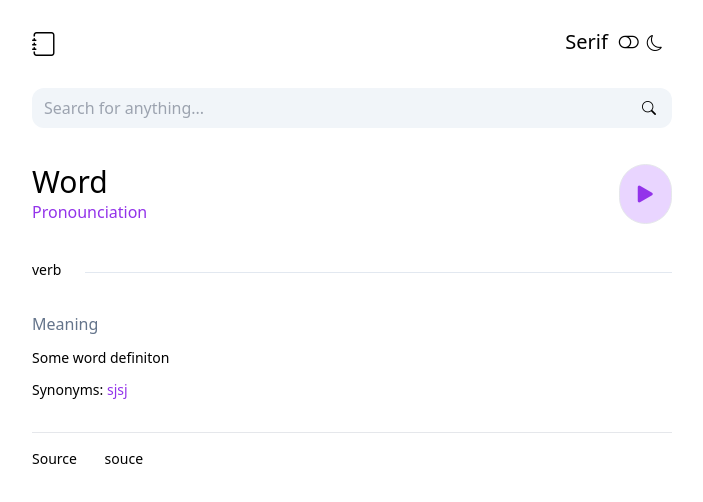
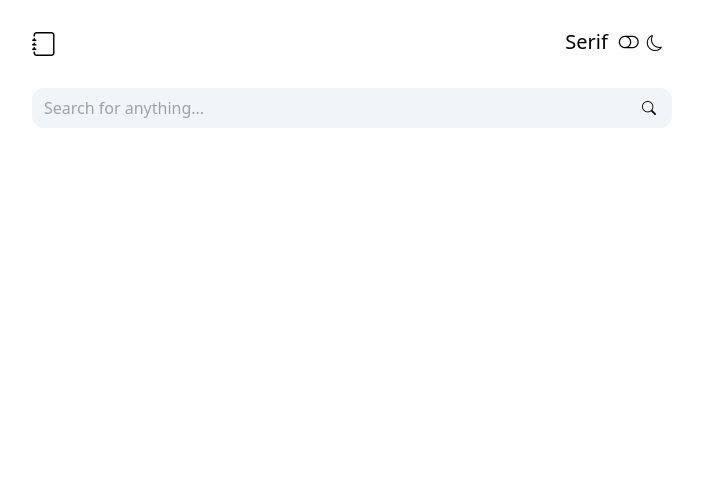
Before and after one commit to Joshua-Nweze/WordDictionary, a Nuxt app: page / in a window 1280 px wide. Shown: the top 502 px of the page, without its empty margins (288-991 px from the left). Built offline with nearby package versions, Linux system fonts and the light colour scheme.

Commit message:
fetching data works on first try, need fixes

```diff
--- a/app.vue
+++ b/app.vue
@@ -1,9 +1,46 @@
 <template>
-  <div class="container mx-auto lg:w-3/6 ">
-    <!-- <NuxtWelcome /> -->
+  <div class="container mx-auto lg:w-3/6">
     <Header />
-    <Search />
-    <Word />
-    <Definitions />
+    <Search
+     @getData="getData"
+     @getWord="getWord"
+    />
+
+    <Transition>
+      <div v-if="wordData">
+        <Word
+         :data="wordData"
+         :word="word"
+        />
+        <Definitions :data="wordData"/>
+      </div>
+    </Transition>
+    <p v-if="wordData">{{ wordData.value }}</p>
   </div>
 </template>
+
+<script setup>
+
+let wordData = ref(null)
+let word = ref(null)
+
+function getData(data){
+  wordData.value = data
+  console.log(wordData.value)
+}
+
+function getWord(data) {
+  word.value = data
+  // console.log(word.value)
+}
+</script>
+
+<style scoped>
+.v-enter-active, .v-leave-active {
+  transition: opacity 0.5s ease;
+}
+
+.v-enter-from, .v-leave-to {
+  opacity: 0;
+}
+</style>
--- a/components/Definitions.vue
+++ b/components/Definitions.vue
@@ -1,33 +1,52 @@
 <template>
-    <div class="text-sm">
-        <div class="grid grid-cols-12">
-            <span class="part-of-speech col-span-1">verb</span>
-            <span class="line col-span-11 w-full h-px bg-slate-200 mt-3"></span>
-        </div>
-        <div class="my-8">
-            <div class="text-slate-500 text-base">Meaning</div>
+    <div v-for="word in data">
+        <div v-for="word in word.meanings">
+            <div class="flex">
+                <span class="part-of-speech">{{ word.partOfSpeech }}</span>
+                <span class="line grow h-px bg-slate-200 mt-3 ml-3"></span>
+            </div>
+            <div class="mt-6 mb-10">
+                <div class="text-slate-500 text-base">Meaning</div>
 
-            <div>
-                <ul>
-                    <li class="my-3">Some word definiton</li>
-                </ul>
-            </div>
+                <div>
+                    <div v-for="definition in word.definitions">
+                    <li class="my-3 ml-7">{{ definition.definition }}</li>
+                    <p class="text-slate-500 ms-10" v-if="definition.example">"{{ definition.example }}"</p>
+                </div>
 
-            <div>
-                Synonyms: <span class="text-purple-600">sjsj</span>
+                <div class="flex-wrap flex" v-if="word.synonyms[0]">
+                    Synonyms: <span class="text-purple-600 mx-1" v-for="synonym in word.synonyms">{{ synonym }}</span>
+                </div>
+
+                <div class="flex-wrap flex mt-4" v-if="word.antonyms[0]">
+                    Opposite: <span class="text-purple-600 mx-1" v-for="antonym in word.antonyms">{{ antonym }}</span>
+                </div>
+
+                </div>
             </div>
         </div>
 
-        <div class="border-t pt-4">
-            Source <span class="pl-6">souce</span>
-        </div>
+    </div>
+
+    <div class="border-t pb-14" v-if="data[0].sourceUrls[0]">
+        Source: <span class="pl-6 text-blue-600">
+            <a :href="data[0].sourceUrls[0]" >{{ data[0].sourceUrls[0] }}</a>
+        </span>
     </div>
 </template>
 
 <script setup>
+const props = defineProps(['data'])
+let { data } = props
 
 </script>
 
 <style scoped>
+.part-of-speech{
+    font-family: 'Lobster Two', cursive;
+}
 
+.a{
+    margin-bottom: 10px;
+}
 </style>
--- a/components/Search.vue
+++ b/components/Search.vue
@@ -2,8 +2,18 @@
     <div class="w-full">
         <label class="relative block">
             <span class="sr-only">Search</span>
-            <input class="rounded-xl py-2 pr-9 pl-3 w-full bg-slate-100 focus:outline-none" placeholder="Search for anything..." type="text" name="search"/>
-            <span class="absolute inset-y-0 right-0 flex items-center px-4 text-sm cursor-pointer">
+            <input
+             class="rounded-xl py-2 pr-9 pl-3 w-full bg-slate-100 focus:outline-none"
+             placeholder="Search for anything..."
+             type="text"
+             name="search"
+             v-model="word"
+             @keydown.enter="getData"
+            />
+            <span
+             class="absolute inset-y-0 right-0 flex items-center px-4 text-sm cursor-pointer"
+             @click="getData"
+            >
                 <i class="bi bi-search"></i>
             </span>
         </label>
@@ -11,6 +21,19 @@
 </template>
 
 <script setup>
+const emit = defineEmits(['getData', 'getWord'])
+
+let word = ref(null)
+
+async function getData(){
+    if (word.value) {
+        let api = await fetch(`https://api.dictionaryapi.dev/api/v2/entries/en/${word.value}`)
+        const data = await api.json();
+        emit('getData', data)
+        emit('getWord', word.value)
+        // console.log(useRoute().params);
+    }
+}
 
 </script>
 
--- a/components/Word.vue
+++ b/components/Word.vue
@@ -1,17 +1,20 @@
 <template>
     <div class="grid grid-cols-12 py-9 align-middle">
         <div class="col-span-11 ">
-            <div class="text-3xl">Word</div>
-            <div class="text-purple-600">Pronounciation</div>
+            <div class="text-5xl">{{ word }}</div>
+            <div class="text-purple-600">{{ data[0].phonetic }}</div>
         </div>
-        <div class="col-span-1 border rounded-full bg-purple-200 grid place-content-center">
+        <div class="col-span-1 border rounded-full bg-purple-200 grid place-content-center h-14">
             <i class="bi bi-play-fill text-purple-600 text-3xl "></i>
         </div>
     </div>
 </template>
 
 <script setup>
+const props = defineProps(['data', 'word'])
+let { data, word } = props
 
+console.log(data[0])
 </script>
 
 <style scoped>
--- a/nuxt.config.ts
+++ b/nuxt.config.ts
@@ -4,7 +4,10 @@ export default defineNuxtConfig({
     app: {
         head: {
             link: [
-                {rel: 'stylesheet', href: "https://cdn.jsdelivr.net/npm/bootstrap-icons@1.10.5/font/bootstrap-icons.css"}
+                {rel: 'stylesheet', href: "https://cdn.jsdelivr.net/npm/bootstrap-icons@1.10.5/font/bootstrap-icons.css"},
+                {rel: 'preconnect', href: "https://fonts.googleapis.com"},
+                {rel: 'preconnect', href: "https://fonts.gstatic.com"},
+                {rel: 'stylesheet', href: "https://fonts.googleapis.com/css2?family=Lobster+Two&display=swap"}
             ]
         }
     }
```
